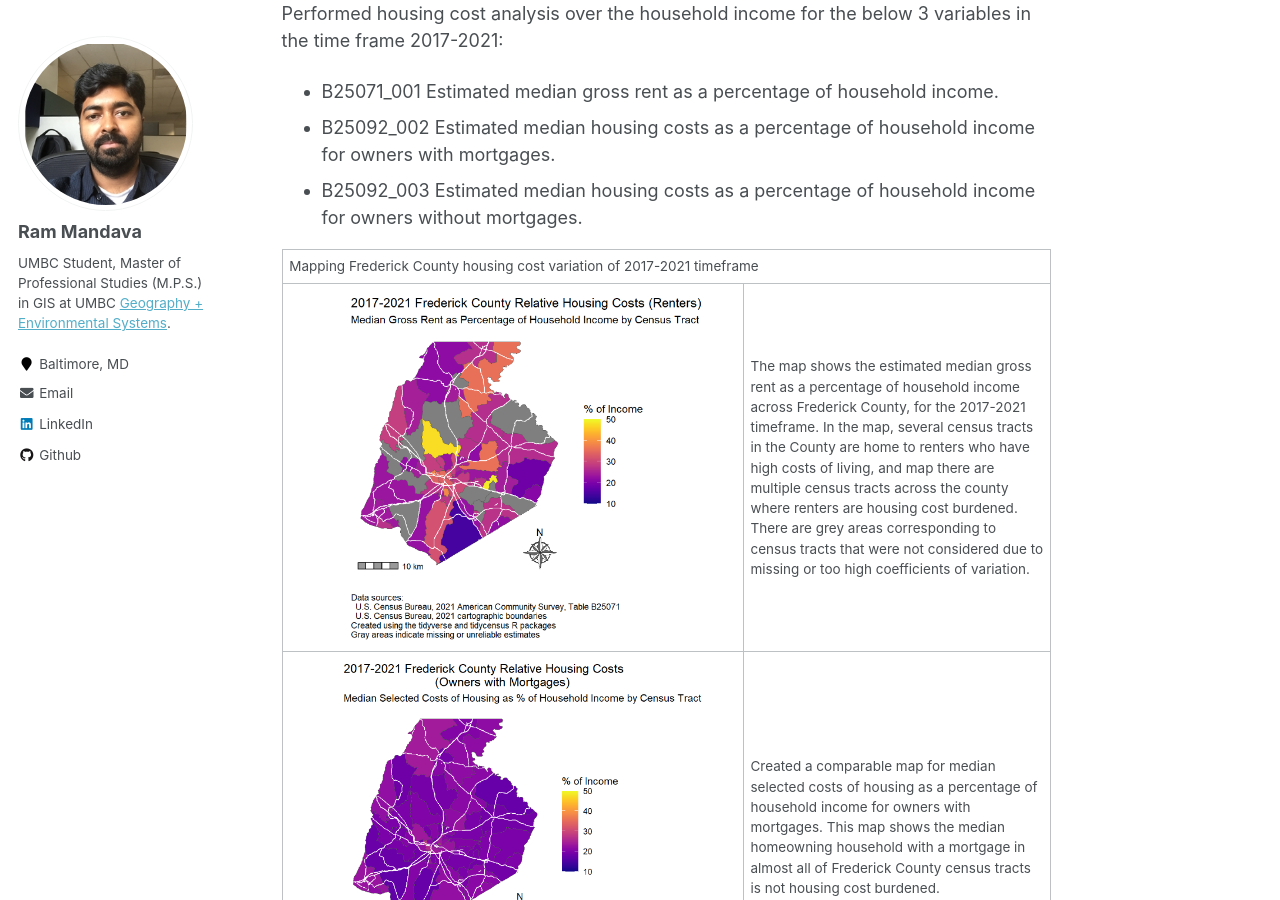
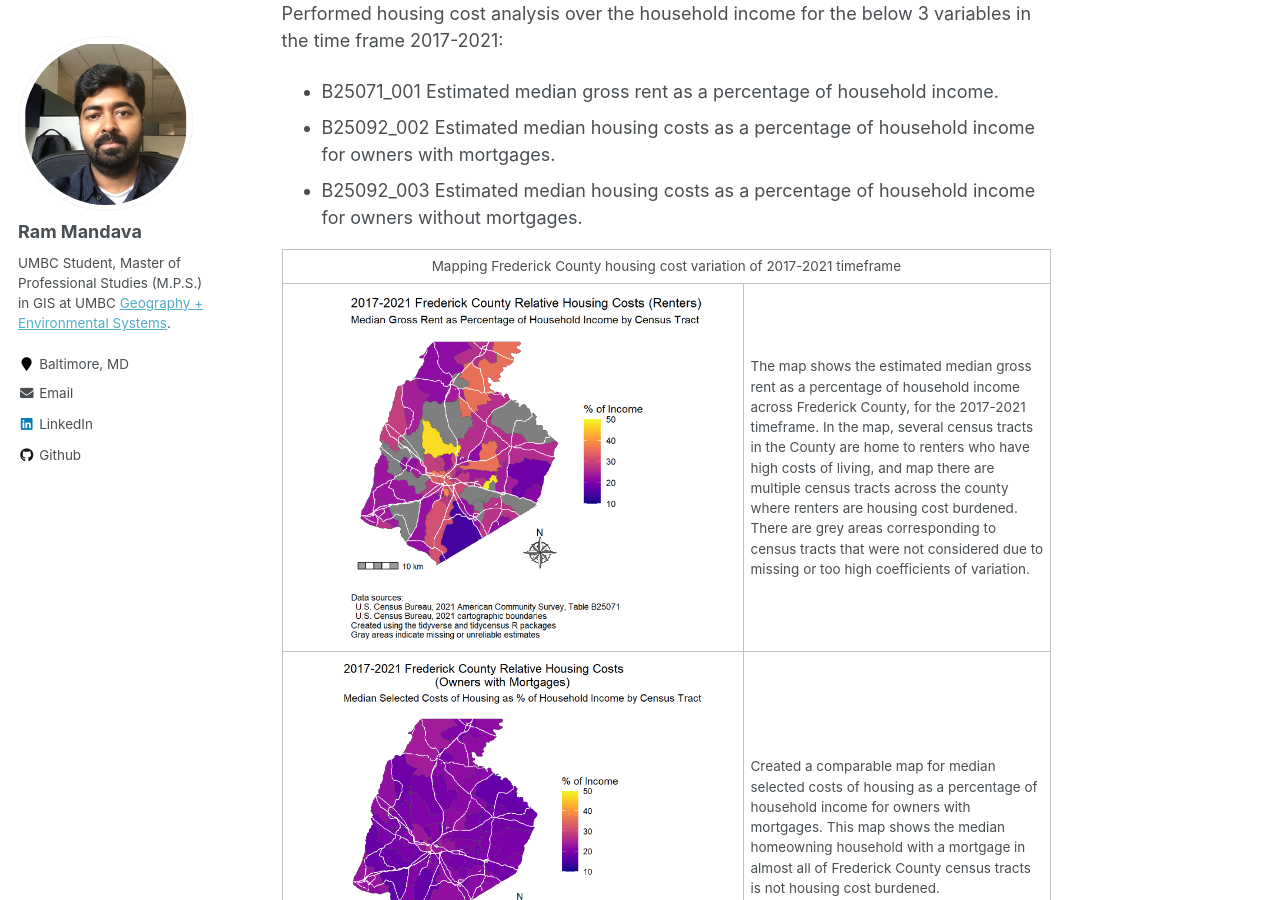
Before and after one commit to mandavaram/mandavaram.github.io, a Jekyll site: the page built from _portfolio/portfolio-1.md, in a window 1280 px wide and 900 px high, scrolled down 1443 px. Built offline with Jekyll 4.4.1, drawn with Linux system fonts in a browser that asks for light colours.

Commit message:
Update portfolio-1.md

```diff
--- a/_portfolio/portfolio-1.md
+++ b/_portfolio/portfolio-1.md
@@ -43,7 +43,7 @@ Used data from the following sources:
 
 <table>
       <tr>
-          <td colspan='2'>Mapping Frederick County housing cost variation of 2017-2021 timeframe</td>
+          <td colspan='2' align='center'>Mapping Frederick County housing cost variation of 2017-2021 timeframe</td>
       </tr>
        <tr>
           <td width='60%'><img src='/images/2017-2021 Frederick County Relative Housing Costs (Renters).png'> </td>
```
